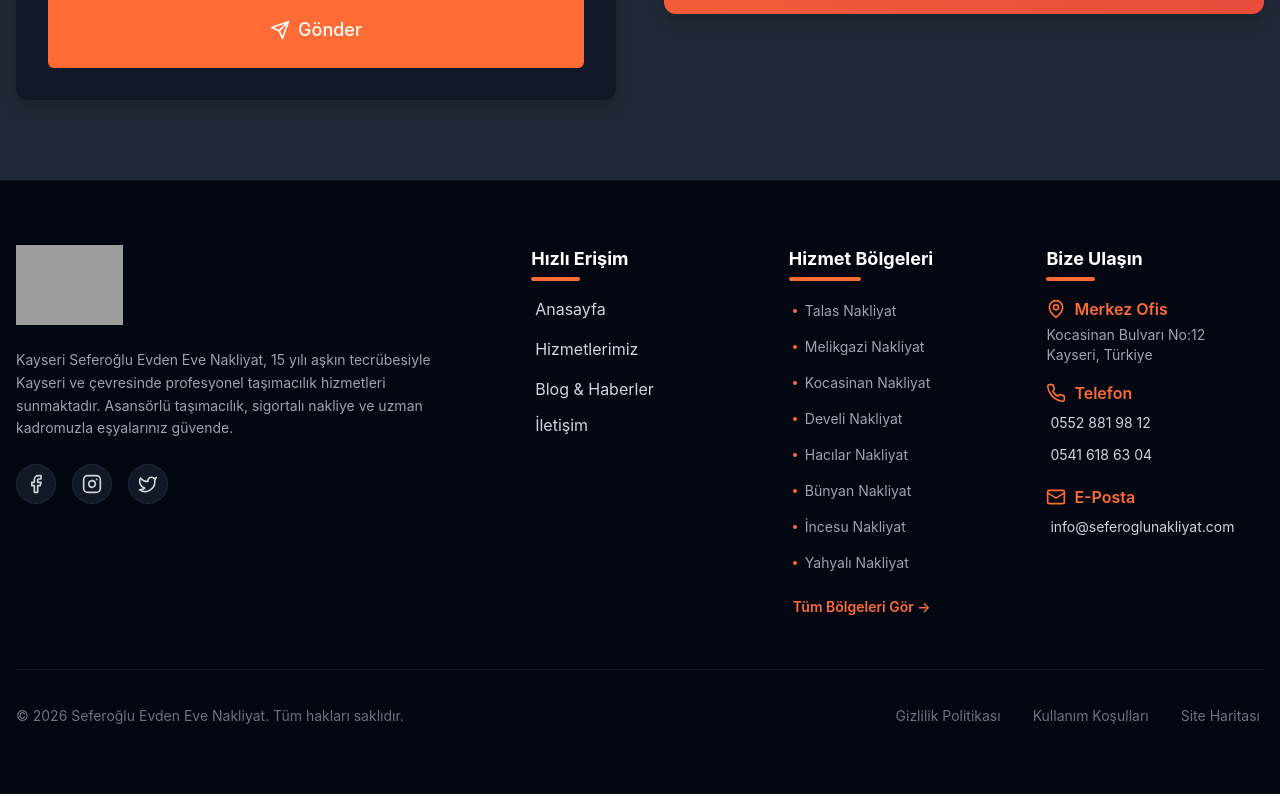
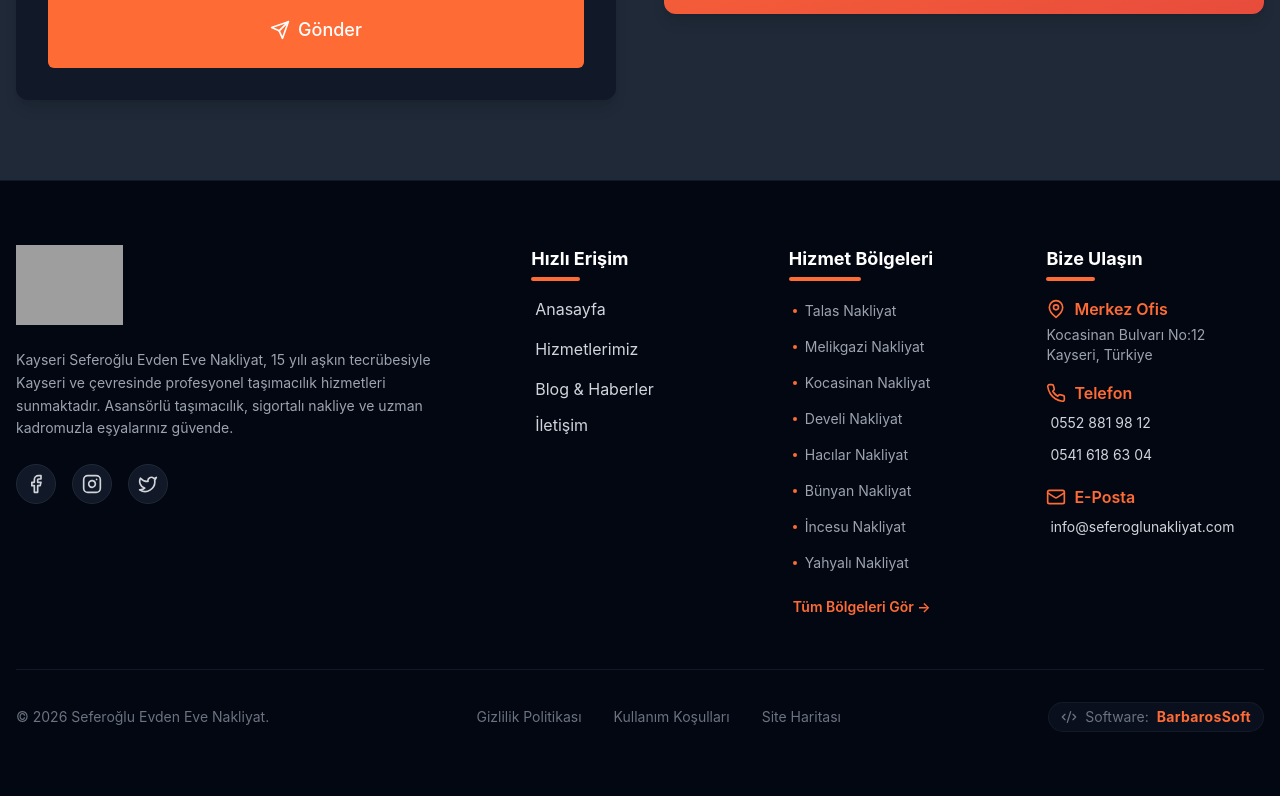
Before and after one commit to Azer0438/SEFEROGLU-NAKLIYAT, a React (Vite) app: page / in a window 1280 px wide. Shown: the part 5045-5841 px from the top of the page. Built offline with nearby package versions, Linux system fonts and the light colour scheme; grey boxes are pictures that could not be loaded.

Commit message:
Update Footer.jsx

```diff
--- a/src/components/Footer.jsx
+++ b/src/components/Footer.jsx
@@ -1,6 +1,5 @@
-
 import React from 'react';
-import { Facebook, Instagram, Twitter, MapPin, Phone, Mail, CheckCircle } from 'lucide-react';
+import { Facebook, Instagram, Twitter, MapPin, Phone, Mail, CheckCircle, Code2 } from 'lucide-react'; // Code2 ikonunu ekledim (İmza için şık durur)
 import { Link } from 'react-router-dom';
 
 const Footer = () => {
@@ -130,17 +129,35 @@ const Footer = () => {
 
         </div>
 
-        {/* ALT KISIM: Telif Hakkı ve Linkler */}
+        {/* ALT KISIM: Telif Hakkı, Linkler ve İMZA */}
         <div className="border-t border-gray-900 pt-8 mt-8">
           <div className="flex flex-col md:flex-row justify-between items-center gap-4 text-center md:text-left">
+
+            {/* SOL: Copyright */}
             <p className="text-gray-500 text-sm">
-              &copy; {new Date().getFullYear()} Seferoğlu Evden Eve Nakliyat. Tüm hakları saklıdır.
+              &copy; {new Date().getFullYear()} Seferoğlu Evden Eve Nakliyat.
             </p>
+
+            {/* ORTA: Gizlilik Linkleri */}
             <div className="flex gap-4 md:gap-6 text-sm flex-wrap justify-center text-gray-500">
               <Link to="/gizlilik-politikasi" className="hover:text-[#FF6B35] transition-colors p-1">Gizlilik Politikası</Link>
               <Link to="/kullanim-kosullari" className="hover:text-[#FF6B35] transition-colors p-1">Kullanım Koşulları</Link>
               <Link to="/sitemap.xml" className="hover:text-[#FF6B35] transition-colors p-1">Site Haritası</Link>
             </div>
+
+            {/* SAĞ: BARBAROSSOFT İMZA */}
+            <div className="flex items-center gap-2 text-sm bg-gray-900/50 px-3 py-1 rounded-full border border-gray-800/50 hover:border-[#FF6B35]/30 transition-colors">
+               <Code2 size={16} className="text-gray-500" />
+               <span className="text-gray-500">Software:</span>
+               <a
+                 href="#"
+                 className="font-bold text-[#FF6B35] hover:text-white transition-all tracking-wide shadow-orange-500/20"
+                 title="Web Yazılım & Tasarım"
+               >
+                 BarbarosSoft
+               </a>
+            </div>
+
           </div>
         </div>
       </div>
```
